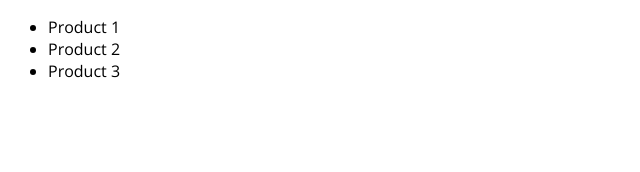
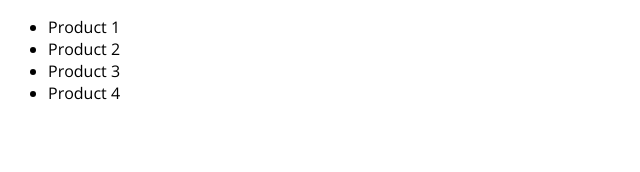
Before and after one commit to chlrobert93/NextjsPagePreRenderingDataFetching-, a Next.js app: page / in a window 1280 px wide. Shown: the top 172 px of the page, without its empty margins (0-640 px from the left). Built offline with nearby package versions, Linux system fonts and the light colour scheme.

Commit message:
Utilización de generación estática incremental ISR

```diff
--- a/data/dummy-backend.json
+++ b/data/dummy-backend.json
@@ -2,6 +2,7 @@
   "products": [
     { "id": "p1", "title": "Product 1" },
     { "id": "p2", "title": "Product 2" },
-    { "id": "p3", "title": "Product 3" }
+    { "id": "p3", "title": "Product 3" },
+    { "id": "p4", "title": "Product 4" }
   ]
 }
--- a/pages/index.js
+++ b/pages/index.js
@@ -20,6 +20,7 @@ function HomePage(props) {
 //Se ejecuta primero y despues el componenente
 //Ejecutar cualquier código  nunca sera visible del lado del cliente
 export async function getStaticProps() {
+  console.log('Re Generating..')
   //Definir la ruta
   //process está disponible globalmente en el nodo JS y podemos ejecutar cwd
  const filePath = path.join(process.cwd(), 'data', 'dummy-backend.json');
@@ -35,6 +36,8 @@ export async function getStaticProps() {
       //products: [{ id: "1", title: "Product  1" }],
       products: data.products,
     },
+    //Deve volver a generarse
+    revalidate: 10
   };
 }
 
```
